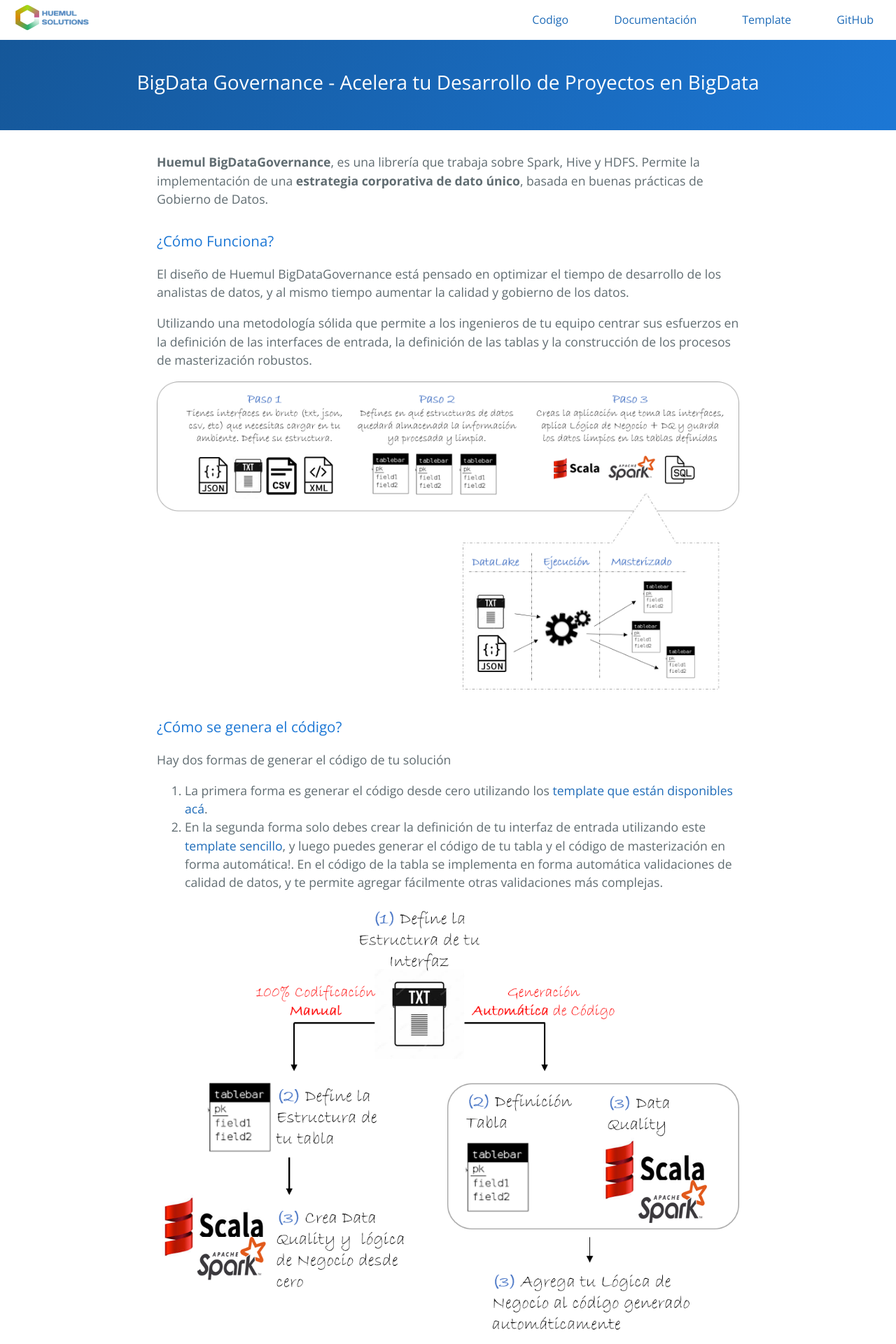
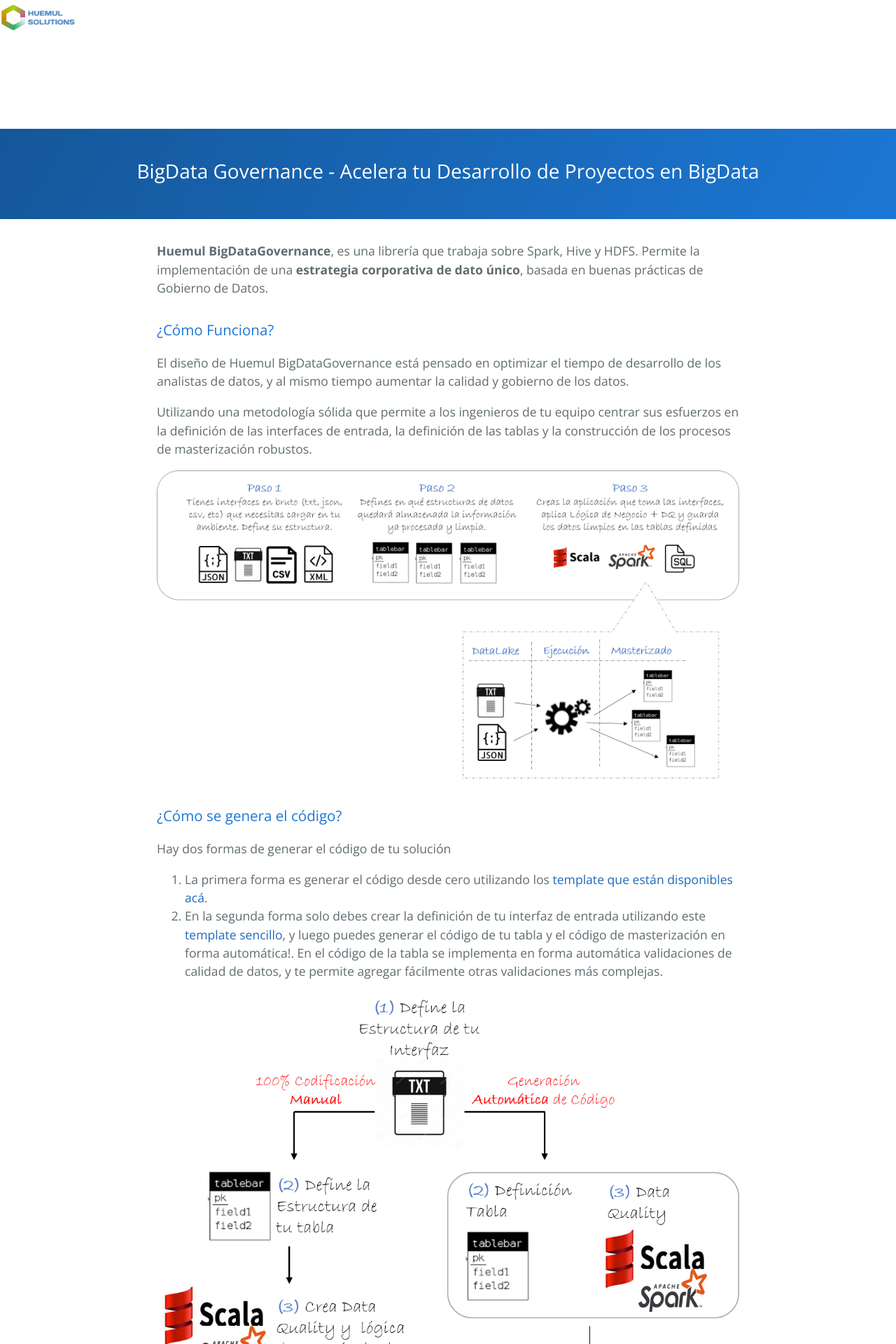
Before and after one commit to Blashhm/blashhm.github.io, a Jekyll site: the page built from index.md, in a window 1280 px wide. Shown: the top 1920 px of the page at 70% size. Built offline with Jekyll 4.4.1, drawn with Linux system fonts in a browser that asks for light colours; comment, search, counter and statistics services are not loaded.

Commit message:
Update normalize.scss

```diff
--- a/_sass/normalize.scss
+++ b/_sass/normalize.scss
@@ -422,246 +422,3 @@ td,
 th {
   padding: 0;
 }
-
-/* ------------------------------------------
-  RESPONSIVE NAV STYLES
---------------------------------------------- */
-
-.nav-collapse ul {
-  margin: 0;
-  padding: 0;
-  width: 100%;
-  display: block;
-  list-style: none;
-}
-
-.nav-collapse li {
-  width: 100%;
-  display: block;
-}
-
-.js .nav-collapse {
-  clip: rect(0 0 0 0);
-  max-height: 0;
-  position: absolute;
-  display: block;
-  overflow: hidden;
-  zoom: 1;
-}
-
-.nav-collapse.opened {
-  max-height: 9999px;
-}
-
-.disable-pointer-events {
-  pointer-events: none !important;
-}
-
-.nav-toggle {
-  -webkit-tap-highlight-color: rgba(0,0,0,0);
-  -webkit-touch-callout: none;
-  -webkit-user-select: none;
-  -moz-user-select: none;
-  -ms-user-select: none;
-  -o-user-select: none;
-  user-select: none;
-}
-
-@media screen and (min-width: 40em) {
-  .js .nav-collapse {
-    position: relative;
-  }
-  .js .nav-collapse.closed {
-    max-height: none;
-  }
-  .nav-toggle {
-    display: none;
-  }
-}
-
-
-/* ------------------------------------------
-  MASK
---------------------------------------------- */
-
-.mask {
-  -webkit-transition: opacity 300ms;
-  -moz-transition: opacity 300ms;
-  transition: opacity 300ms;
-  background: rgba(0,0,0, .5);
-  visibility: hidden;
-  position: fixed;
-  opacity: 0;
-  z-index: 2;
-  bottom: 0;
-  right: 0;
-  left: 0;
-  top: 0;
-}
-
-.android .mask {
-  -webkit-transition: none;
-  transition: none;
-}
-
-.js-nav-active .mask {
-  /*isibility: visible;
-  opacity: 1;*/
-}
-
-@media screen and (min-width: 40em) {
-  .mask {
-    display: none !important;
-    opacity: 0 !important;
-  }
-}
-
-
-/* ------------------------------------------
-  NAVIGATION STYLES
---------------------------------------------- */
-
-.fixed {
-  position: fixed;
-  width: 100%;
-  left: 0;
-  top: 0;
-}
-
-.nav-collapse,
-.nav-collapse * {
-  -webkit-box-sizing: border-box;
-  -moz-box-sizing: border-box;
-  box-sizing: border-box;
-}
-
-.nav-collapse,
-.nav-collapse ul {
-  list-style: none;
-  width: 100%;
-  float: left;
-}
-
-@media screen and (min-width: 40em) {
-  .nav-collapse {
-    float: right;
-    width: auto;
-  }
-}
-
-.nav-collapse li {
-  float: left;
-  width: 100%;
-}
-
-@media screen and (min-width: 40em) {
-  .nav-collapse li {
-    width: auto;
-  }
-}
-
-.nav-collapse a {
-  -webkit-tap-highlight-color: rgba(0,0,0,0);
-  border-top: 1px solid #E0F2F7;
-  text-decoration: none;
-  background: #ffffff;
-  padding: 0.7em 1em;
-  color: #1c77d5;
-  width: 100%;
-  float: left;
-}
-
-.nav-collapse a:active,
-.nav-collapse .active a {
-  /*background: #b73214;*/
-  /*text-decoration: underline;*/
-  background-color: #EFF8FB;
-}
-
-@media screen and (min-width: 40em) {
-  .nav-collapse a {
-    border-left: 1px solid white;
-    padding: 1.02em 2em;
-    text-align: center;
-    border-top: 0;
-    float: left;
-    margin: 0;
-  }
-
- .iconoDocumentacion{
-    display: none !important;
-  }
-
-  .NavMuestraMenu{
-    visibility: initial !important;
-  }
-
-}
-
-.nav-collapse ul ul a {
-  background: #ca3716;
-  padding-left: 2em;
-}
-
-@media screen and (min-width: 40em) {
-  .nav-collapse ul ul a {
-    display: none;
-  }
-}
-
-
-/* ------------------------------------------
-  NAV TOGGLE STYLES
---------------------------------------------- */
-.nav-toggle {
-  -webkit-font-smoothing: antialiased;
-  -moz-osx-font-smoothing: grayscale;
-  text-decoration: none;
-  text-indent: -300px;
-  position: relative;
-  overflow: hidden;
-  width: 60px;
-  height: 55px;
-  float: right;
-}
-
-.nav-toggle:before {
-  /*color: #fff; /* Edit this to change the icon color */
-  font: normal 54px/64px "responsivenav"; /* Edit font-size (28px) to change the icon size 28px/55px*/
-  text-transform: none;
-  text-align: center;
-  position: absolute;
-  content: "\2261"; /* Hamburger icon */
-  text-indent: 0;
-  speak: none;
-  width: 100%;
-  left: 0;
-  top: 0;
-}
-
-.nav-toggle.active:before {
-  font-size: 24px;
-  content: "\78"; /* Close icon */
-}
-
-
-/* ------------------------------------------
-  FIXED HEADER
---------------------------------------------- */
-header{
-  z-index: 3;
-  width: 100%;
-  left: 0;
-  top: 0;
-  padding-bottom: 57px !important;
-}
-
-.logo {
-  -webkit-tap-highlight-color: rgba(0,0,0,0);
-  text-decoration: none;
-  font-weight: bold;
-  line-height: 27px;
-  padding: 0 20px;
-  color: #fff;
-  float: left;
-}
```
